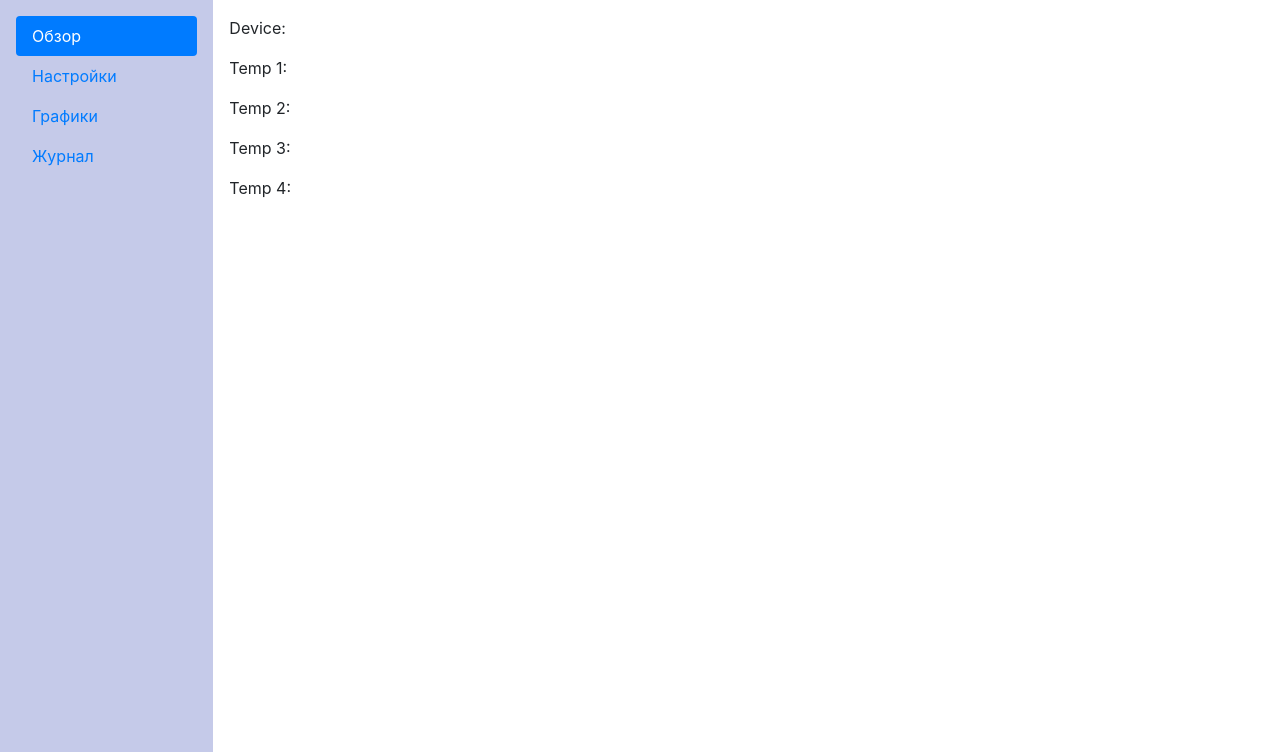
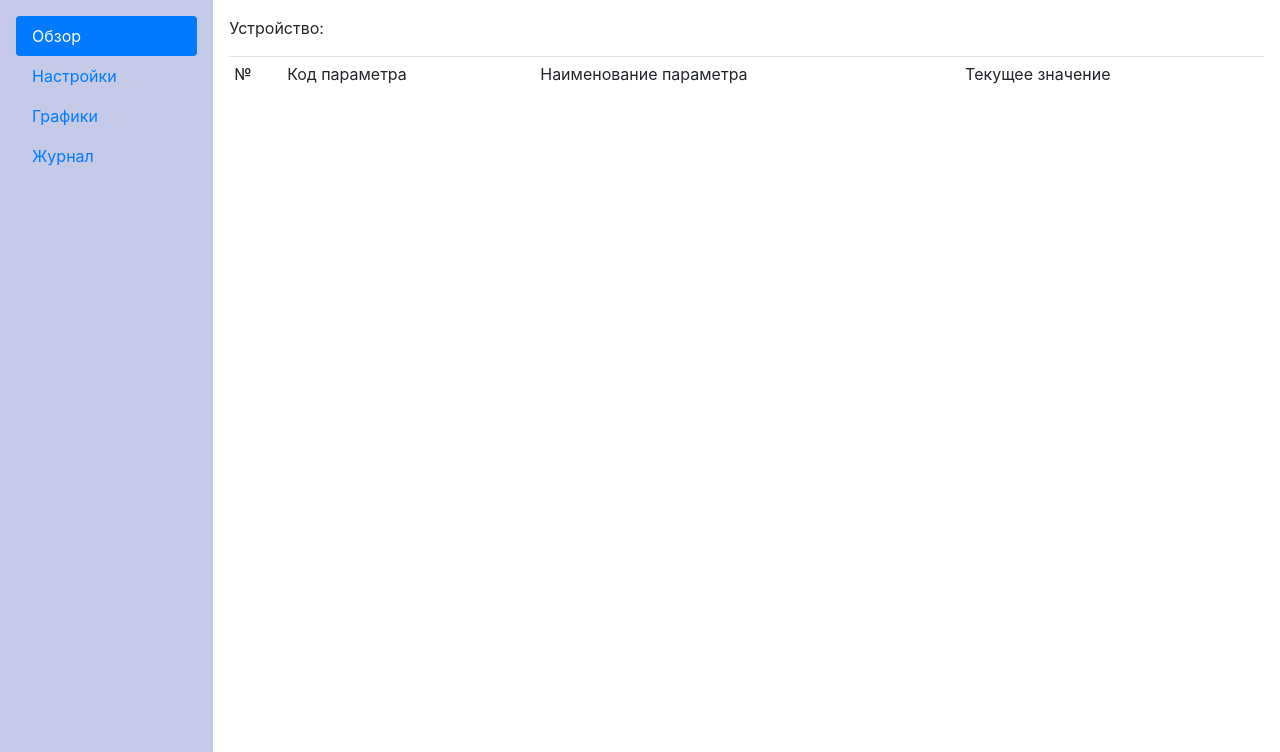
Before and after one commit to AlexGolovaschenko/WebArm, a Django app: page / in a window 1280 px wide. Shown: the part 48-800 px from the top of the page. Run offline with Django 3.2, Linux system fonts and the light colour scheme; data that the repository does not hold is empty; some libraries are stand-ins or nearby versions.

Commit message:
added table with current tags value on the overview page

```diff
--- a/webarm/devices/models.py
+++ b/webarm/devices/models.py
@@ -46,6 +46,10 @@ class Tag(models.Model):
     name = models.CharField(max_length=100, verbose_name='Наименование')
     device = models.ForeignKey(Device, on_delete = models.CASCADE)
     data_type = models.CharField(max_length=20, verbose_name='Тип данных', choices=choices.WEBARM_SUPPORTED_DATA_TYPES)
+
+    @property
+    def value(self):
+        return 17
 
     def __str__(self):
         return self.code
--- a/webarm/devices/serializers.py
+++ b/webarm/devices/serializers.py
@@ -20,3 +20,8 @@ class DeviceSerializer(serializers.ModelSerializer):
 			'polling_period',
 			'modbus_parameters',
 		)
+
+class TagValueSerializer(serializers.ModelSerializer):
+	class Meta:
+		model = Tag
+		fields = ('code', 'name', 'data_type', 'value')
--- /dev/null
+++ b/webarm/devices/urls.py
@@ -0,0 +1,9 @@
+from django.urls import path
+
+from .views import DeviceDataView, TestDataView, DeviceTagsCurrentValueView
+
+urlpatterns = [
+    path('device/', DeviceDataView.as_view(), name='device-data'),
+    path('test/', TestDataView.as_view()),
+    path('device/current-values', DeviceTagsCurrentValueView.as_view()),
+]
--- a/webarm/devices/views.py
+++ b/webarm/devices/views.py
@@ -6,8 +6,8 @@ from rest_framework.views import APIView
 from rest_framework.response import Response
 from rest_framework import status
 
-from .serializers import DeviceSerializer
-from .models import Device
+from .serializers import DeviceSerializer, TagValueSerializer
+from .models import Device, Tag
 
 import json, os
 
@@ -17,6 +17,19 @@ class DeviceDataView(APIView):
 		obj = Device.objects.first()
 		serializer = DeviceSerializer(obj)
 		return Response(serializer.data)
+
+
+class DeviceTagsCurrentValueView(APIView):
+	def get(self, request, *args, **kwargs):
+		try:
+			device_id = request.GET.device_id
+			device = Device.objects.get(id=device_id)
+		except:
+			device = Device.objects.first()
+		tags = Tag.objects.filter(device=device)
+		data = TagValueSerializer(tags, many=True).data
+		return Response(data, status=status.HTTP_200_OK)
+
 
 class TestDataView(APIView):
 	def get(self, request, *args, **kwargs):
--- a/webarm/web/static/web/scripts/scripts.js
+++ b/webarm/web/static/web/scripts/scripts.js
@@ -7,9 +7,12 @@ app.controller('PlaygroundControll', function($scope, $http, $interval) {
     $http.get("http://localhost:8000/api/v1/device").then(function (response) {
       $scope.DeviceData = response.data;
     });
+    $http.get("http://localhost:8000/api/v1/device/current-values").then(function (response) {
+      $scope.Tags = response.data;
+    });
   };
 
- // initial request
+  // initial request
   requestData();
 
   // start requesting by interval
--- a/webarm/web/templates/web/index.html
+++ b/webarm/web/templates/web/index.html
@@ -71,15 +71,31 @@
       <!-- CONTENT -->
       <div class="col-10 m-0 p-0">
         <div class="content-height">
-
           <div class="tab-content p-3" id="v-pills-tabContent">
             <!-- Обзор -->
             <div class="tab-pane fade show active" id="v-pills-home" role="tabpanel" aria-labelledby="v-pills-home-tab">
-              <p>Device: <span ng-bind="DeviceData.name"></span></p>
-              <p>Temp 1: <span ng-bind="DeviceData.tags.temp1 | number : 2"></span></p>
-              <p>Temp 2: <span ng-bind="DeviceData.tags.temp2 | number : 2"></span></p>
-              <p>Temp 3: <span ng-bind="DeviceData.tags.temp3 | number : 2"></span></p>
-              <p>Temp 4: <span ng-bind="DeviceData.tags.temp4 | number : 2"></span></p>
+              <p>Устройство: <b><span ng-bind="DeviceData.name"></span></b></p>
+
+              <div class="table-responsive">
+                <table class="table table-striped table-sm">
+                  <thead>
+                    <tr>
+                      <td>№</td>
+                      <td>Код параметра</td>
+                      <td>Наименование параметра</td>
+                      <td>Текущее значение</td>
+                    </tr>
+                  </thead>
+                  <tbody>
+                    <tr ng-repeat="t in Tags">
+                      <td ng-bind="$index + 1"></td>
+                      <td ng-bind="t.code"></td>
+                      <td ng-bind="t.name"></td>
+                      <td ng-bind="t.value"></td>
+                    </tr>
+                  </tbody>
+                </table>
+              </div>
             </div>
             <!-- end Обзор -->
 
@@ -101,7 +117,6 @@
             </div>
             <!-- end Журнал -->
           </div>
-
         </div>
       </div>
       <!-- END CONTENT -->
--- a/webarm/webarm/urls.py
+++ b/webarm/webarm/urls.py
@@ -1,18 +1,4 @@
-"""webarm URL Configuration
 
-The `urlpatterns` list routes URLs to views. For more information please see:
-    https://docs.djangoproject.com/en/3.1/topics/http/urls/
-Examples:
-Function views
-    1. Add an import:  from my_app import views
-    2. Add a URL to urlpatterns:  path('', views.home, name='home')
-Class-based views
-    1. Add an import:  from other_app.views import Home
-    2. Add a URL to urlpatterns:  path('', Home.as_view(), name='home')
-Including another URLconf
-    1. Import the include() function: from django.urls import include, path
-    2. Add a URL to urlpatterns:  path('blog/', include('blog.urls'))
-"""
 from django.contrib import admin
 from django.urls import path, include
 
@@ -23,6 +9,5 @@ urlpatterns = [
     path('', web_views.home),
     path('admin/', admin.site.urls),
     path('api-auth/', include('rest_framework.urls')),
-    path('api/v1/device/', views.DeviceDataView.as_view(), name='device-data'),
-    path('api/v1/test/', views.TestDataView.as_view()),
+    path('api/v1/', include('devices.urls')),
 ]
```
